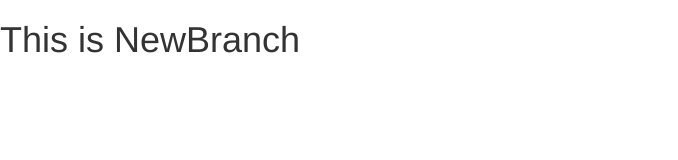
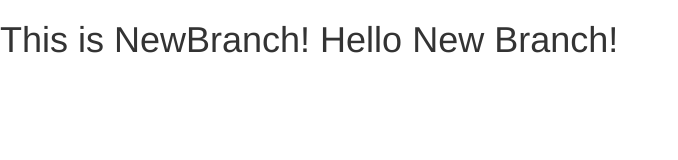
Before and after one commit to Aries-Nsk/bs3-learn, a plain HTML site: page index.html in a window 1280 px wide. Shown: the whole page, without its empty margins (0-678 px from the left). Drawn offline with Linux system fonts and the light colour scheme.

Commit message:
Hello New Branch

```diff
--- a/index.html
+++ b/index.html
@@ -18,7 +18,7 @@
     <![endif]-->
   </head>
   <body>
-    <h1>This is NewBranch</h1>
+    <h1>This is NewBranch! Hello New Branch!</h1>
 
 
     <script src="js/jquery.js"></script>
```
